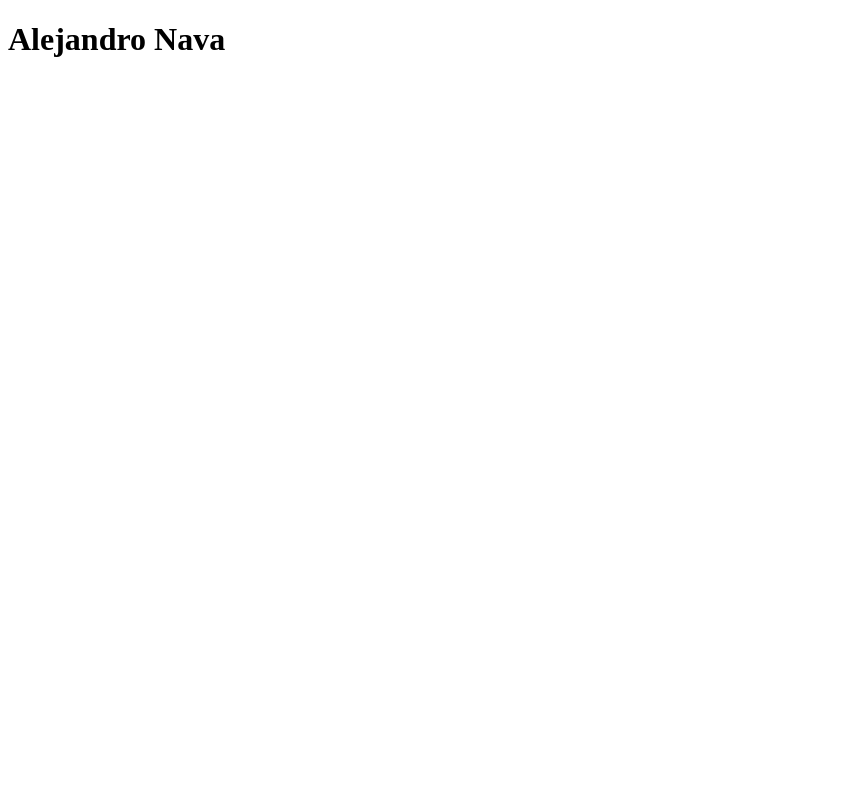
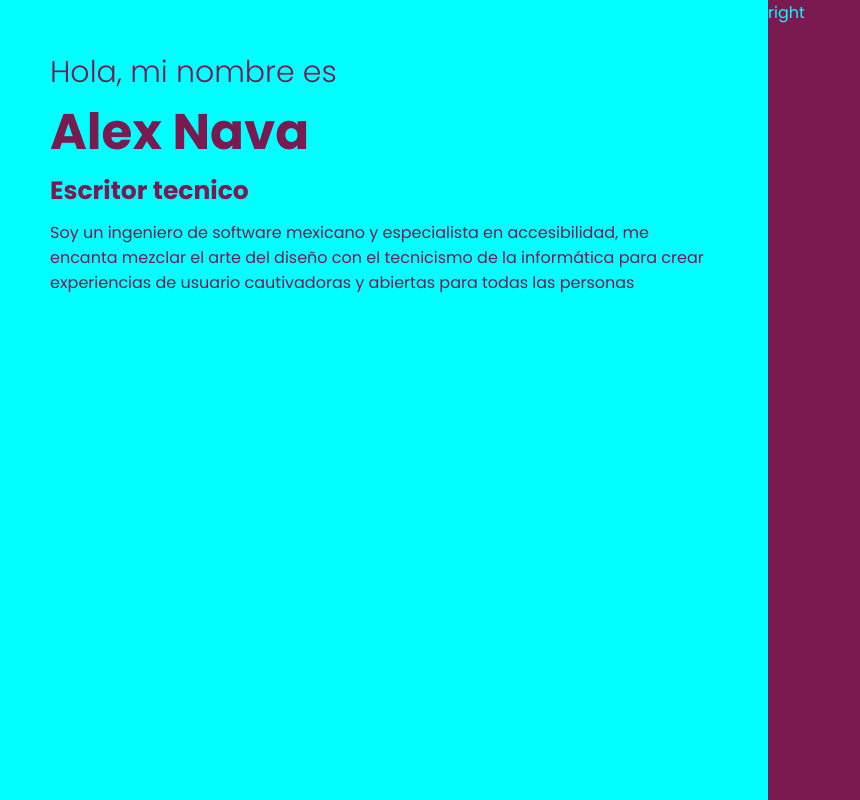
Before and after one commit to AlejandroNav/Portafolio1, a React (Vite) app in the folder Portafolio1/: page / in a window 1280 px wide. Shown: the whole page, without its empty margins (0-860 px from the left). Built offline with nearby package versions, Linux system fonts and the light colour scheme.

Commit message:
basic desgins

```diff
--- a/Portafolio1/index.html
+++ b/Portafolio1/index.html
@@ -4,6 +4,13 @@
     <meta charset="UTF-8" />
     <link rel="icon" type="image/svg+xml" href="/vite.svg" />
     <meta name="viewport" content="width=device-width, initial-scale=1.0" />
+    <link href="https://fonts.googleapis.com/css2?family=Poppins:wght@100;200;300;400;500;600;700;800;900&display=swap" rel="stylesheet">
+    <style>
+      * {
+        margin: 0;
+        font-family: 'Poppins', sans-serif;
+      }
+    </style>
     <title>Portafolio Estilo 1</title>
   </head>
   <body>
--- a/Portafolio1/src/App.jsx
+++ b/Portafolio1/src/App.jsx
@@ -2,12 +2,13 @@ import { useState } from 'react'
 import reactLogo from './assets/react.svg'
 import viteLogo from '/vite.svg'
 import './App.css'
+import Intro from './components/intro/Intro'
 
 function App() {
 
   return (
     <>
-      <h1>Alejandro Nava</h1>
+      <Intro/>
     </>
   )
 }
--- /dev/null
+++ b/Portafolio1/src/components/intro/Intro.jsx
@@ -0,0 +1,32 @@
+import React from 'react'
+import './intro.css'
+const Intro = () => {
+    return (
+        <section className='i'>
+            <article className="i-left">
+                <div className="i-left-wrapper">
+                    <h2 className='i-intro'>Hola, mi nombre es </h2>
+                    <h1 className='i-name'>Alex Nava</h1>
+                    <div className='i-title'>
+                        <div className="i-title-wrapper">
+                            <div className='i-title-item'>Web Developer</div>
+                            <div className='i-title-item'>Disenador UI/UX</div>
+                            <div className='i-title-item'>Escritor tecnico</div>
+                            <div className='i-title-item'>Creador de Contenido</div>
+                            <div className='i-title-item'>Especialista de Accesibilidad</div>
+                        </div>
+                    </div>
+                    <div className='i-desc'>
+                        <p>Soy un ingeniero de software mexicano y especialista en accesibilidad,
+                            me encanta mezclar el arte del diseño con el tecnicismo de la informática
+                            para crear experiencias de usuario cautivadoras y abiertas para todas las personas
+                        </p>
+                    </div>
+                </div>
+            </article>
+            <article className="i-right">
+                right</article>
+        </section>
+    )
+}
+export default Intro
--- /dev/null
+++ b/Portafolio1/src/components/intro/intro.css
@@ -0,0 +1,52 @@
+.i {
+
+    display: flex;
+    height: 100vh;
+}
+
+.i-left {
+    flex: 3;
+    color: #791b50;
+    background-color: aqua;
+}
+
+.i-right {
+    flex: 2;
+    color: aqua;
+    background-color: #791b50;
+}
+
+.i-left-wrapper {
+    padding: 50px;
+}
+
+.i-intro{
+    font-size:  30px;
+    font-weight: 300;
+}
+.i-name{
+    font-size: 50px;
+}
+.i-title{
+    height: 50px;
+    overflow: hidden;
+}
+.i-title-wrapper{
+    height: 100%;
+    animation: move 10s ease-in-out infinite alternate;
+}
+@keyframes move{
+    25%{
+        transform: translateY(-50px);
+    }
+    50%{transform: translateY(-100px)}
+    75%{transform: translateY(-150px)}
+    100%{transform: translateY(-200px)}
+}
+.i-title-item{
+    height: 50px;
+    font-size: 25px;
+    font-weight: 700;
+    display: flex;
+    align-items: center;
+}
```
